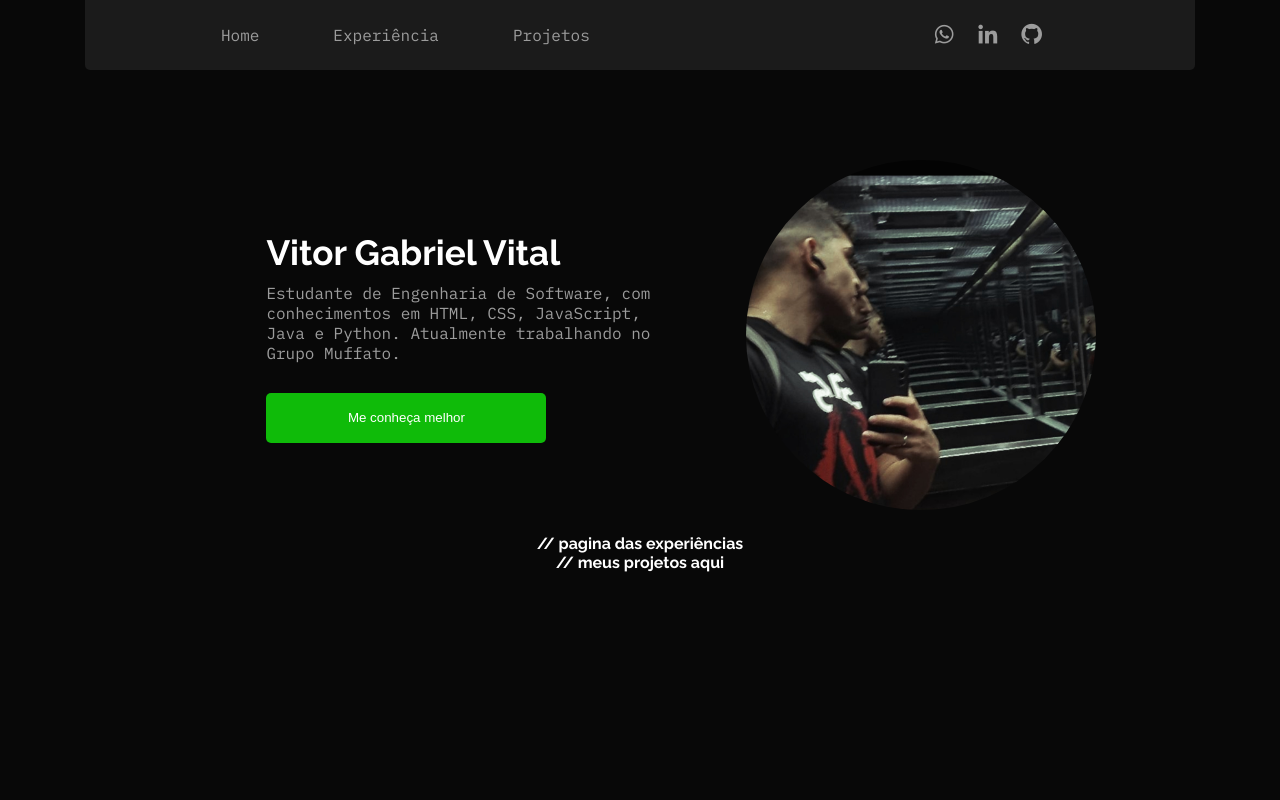
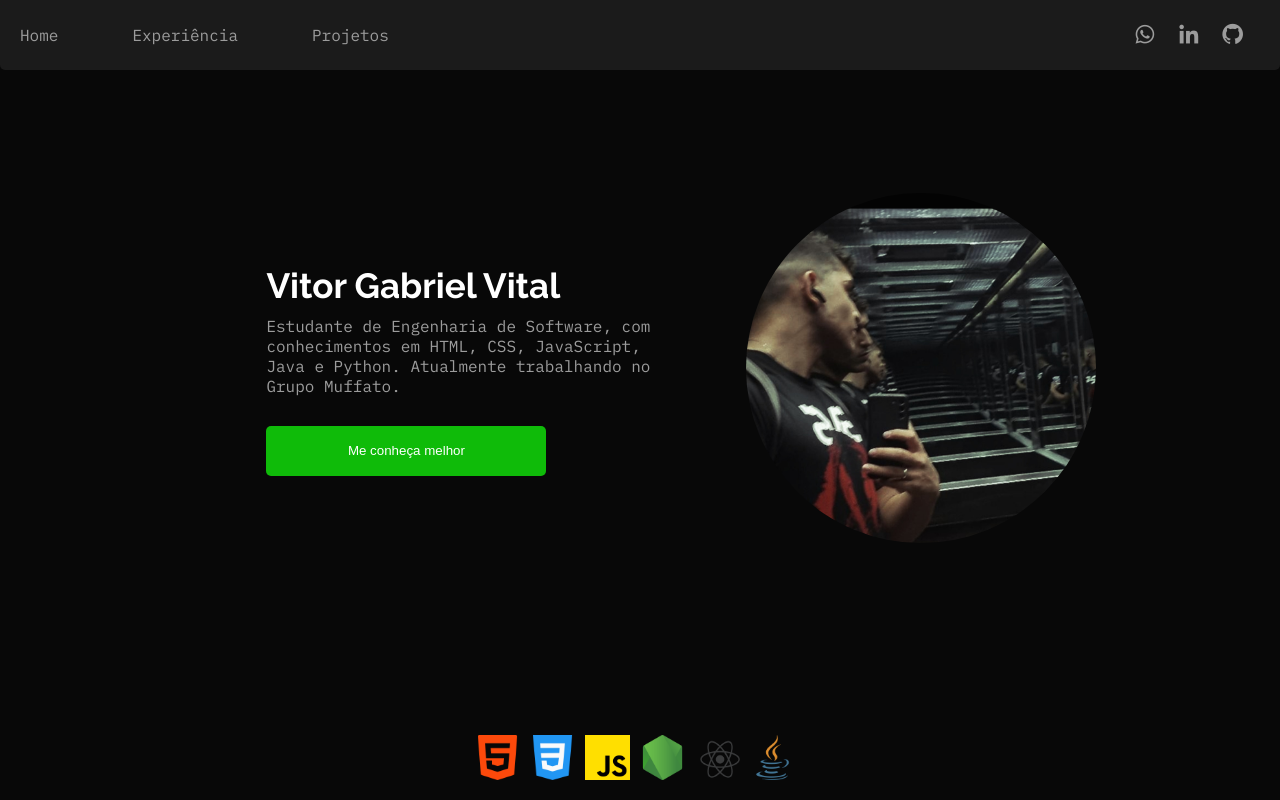
Before and after one commit to VitorVGDev/Portfolio-Faculdade, a plain HTML site: page index.html in a window 1280 px wide. Shown: the top 800 px of the page. Drawn offline with nearby package versions, Linux system fonts and the light colour scheme.

Commit message:
introduz_habilidades

```diff
--- a/index.html
+++ b/index.html
@@ -10,9 +10,9 @@
 <body>
     <header>
         <nav>
-            <a href="" class="links_pagina">Home</a>
-            <a href="" class="links_pagina">Experiência</a>
-            <a href="" class="links_pagina">Projetos</a>
+            <a href="#home" class="links_pagina">Home</a>
+            <a href="#experiencia" class="links_pagina">Experiência</a>
+            <a href="#projects" class="links_pagina">Projetos</a>
         </nav>
         <div id="social-medias">
             <a href="" target="_blank" id="wpp"><i class="bx bxl-whatsapp bx-sm bx-tada-hover"></i></a>
@@ -21,26 +21,33 @@
         </div>
     </header>
     <main>
-        <section class="apresentacao">
+        <section class="apresentacao" id="home">
             <div id="texto_apresentacao">
                 <h1 id="titulo_apresentacao">Vitor Gabriel Vital</h1>
                 <p class="textos">Estudante de Engenharia de Software, com conhecimentos em HTML, CSS, JavaScript, Java e Python. Atualmente trabalhando no Grupo Muffato.</p>
 
                 <button>Me conheça melhor</button>
+                <div id="habilidades">
+                    <img src="imgs/html-5 (1).png" alt="" width="30px">
+                    <img src="imgs/css-3.png" alt="" width="30px">
+                    <img src="imgs/js.png" alt=""width="30px">
+                    <img src="imgs/node-js.png" alt="" width="30px">
+                    <img src="imgs/biblioteca.png" alt="" width="30px">
+                    <img src="imgs/java.png" alt="" width="30px">
+                </div>
             </div>
             <div id="imagem_apresentacao">
                 <div id="imagem_redonda"><img src="imgs/IMG_20240709_120844_011 (1).jpg" alt=""></div>
             </div>
         </section>
+    </main>
+    <section id="experiencia">
+        <h1>Experiência</h1>
+    </section>
 
-        <section id="experiencia">
-            // pagina das experiências
-        </section>
-
-        <section id="projects">
-            // meus projetos aqui
-        </section>
-    </main>
+    <section id="projects">
+        // meus projetos aqui
+    </section>
     <script src="https://unpkg.com/boxicons@2.1.4/dist/boxicons.js"></script>
 </body>
 </html>
--- a/styles.css
+++ b/styles.css
@@ -7,6 +7,10 @@
     --main-color: #2b2b2b;
     --white-color: #fdfdfd;
     --shadow-color: rgba(0, 0, 0, .2);
+}
+
+html{
+    scroll-behavior: smooth;
 }
 
 * {
@@ -24,15 +28,19 @@ body {
 }
 
 header {
+    position: fixed;
+    top: 0;
+    right: 0;
+    left: 0;
     display: flex;
-    justify-content: space-around;
+    justify-content: space-between;
     align-items: center;
     background-color: #1B1B1B;
-    width: 1110px;
     height: 70px;
-    padding: 10px 0;
+    padding: 10px 20px;
     border-bottom-left-radius: 5px;
     border-bottom-right-radius: 5px;
+    z-index: 100%;
 }
 
 .links_pagina {
@@ -103,7 +111,7 @@ main {
 }
 
 .apresentacao {
-    margin-top: 50px;
+    margin: auto;
     display: flex;
     align-items: center;
     justify-content: space-around;
@@ -115,6 +123,7 @@ main {
     flex: 1;
     margin-right: 80px; /* Espaço entre o texto e a imagem */
     margin-left: 0px;
+    margin-bottom: 100px;
 }
 
 button{
@@ -140,6 +149,7 @@ button:hover{
     flex: 1;
     display: flex;
     justify-content: center;
+    margin-bottom: 100px;
 }
 
 .textos {
@@ -161,3 +171,38 @@ button:hover{
 #titulo_apresentacao{
     font-size: 35px;
 }
+
+section{
+    display: flex;
+    justify-content: center;
+    align-items: center;
+    height: 100vh; /* Altura da tela inteira */
+    width: 100%; /* Largura da tela inteira */
+    padding: 20px; /* Espaçamento opcional */
+    box-sizing: border-box; /* Inclui o padding no cálculo da largura */
+    background-color: #080808;
+}
+
+#experiencia{
+    color: #fdfdfd;
+}
+
+#habilidades{
+    display: flex;
+    align-items: center;
+    justify-content: center;
+    position: absolute;
+    bottom: 20px;
+    right: 50%;
+    left: 50%;
+}
+
+#habilidades > img{
+    width: 45px;
+    margin-right: 10px;
+    transition: 0.5s;
+}
+
+#habilidades > img:hover{
+    transform: translateY(-10px);
+}
```
Also changed, not shown: imgs/biblioteca.png (added), imgs/css-3.png (added), imgs/html-5 (1).png (added), imgs/java.png (added), imgs/js.png (added), imgs/node-js.png (added).
